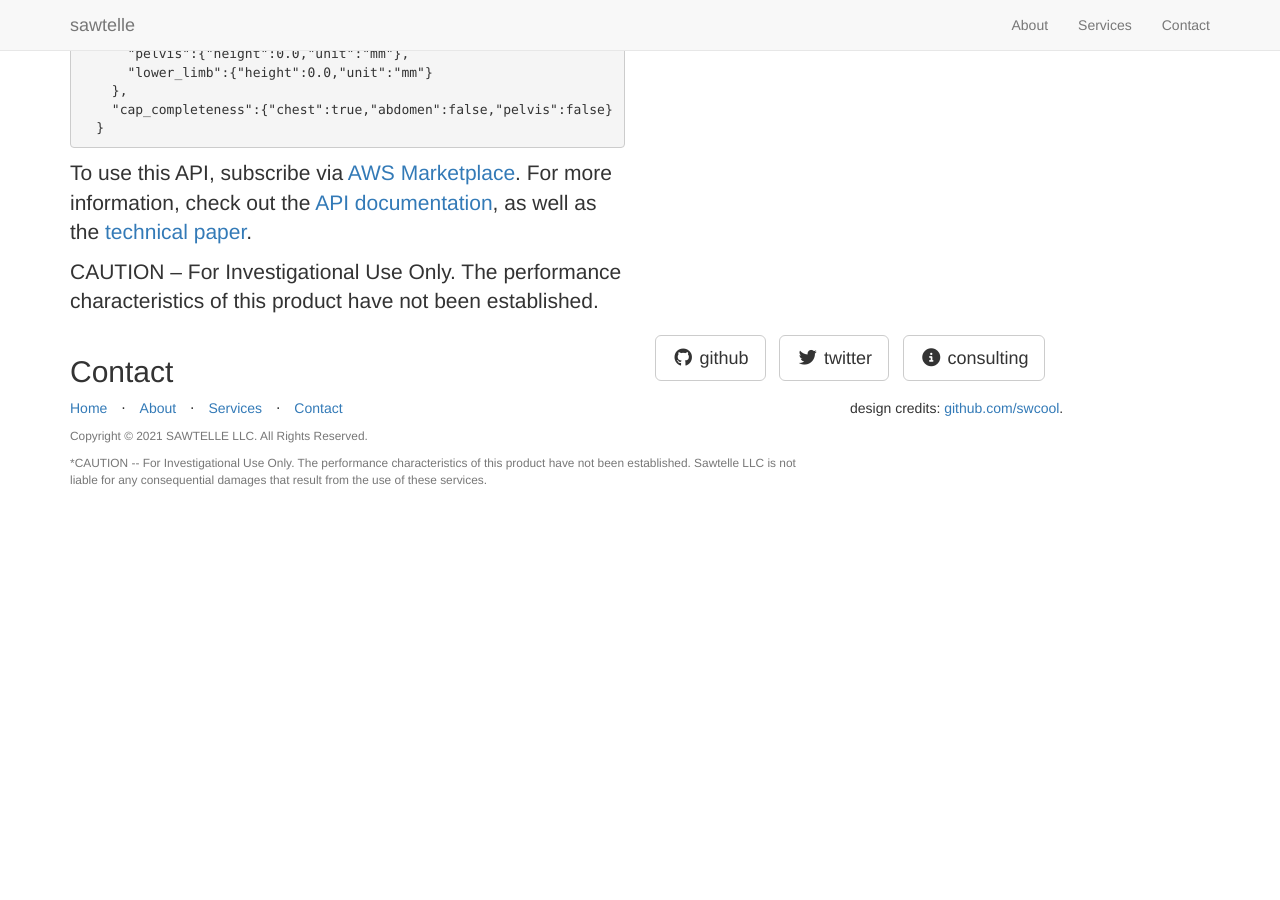
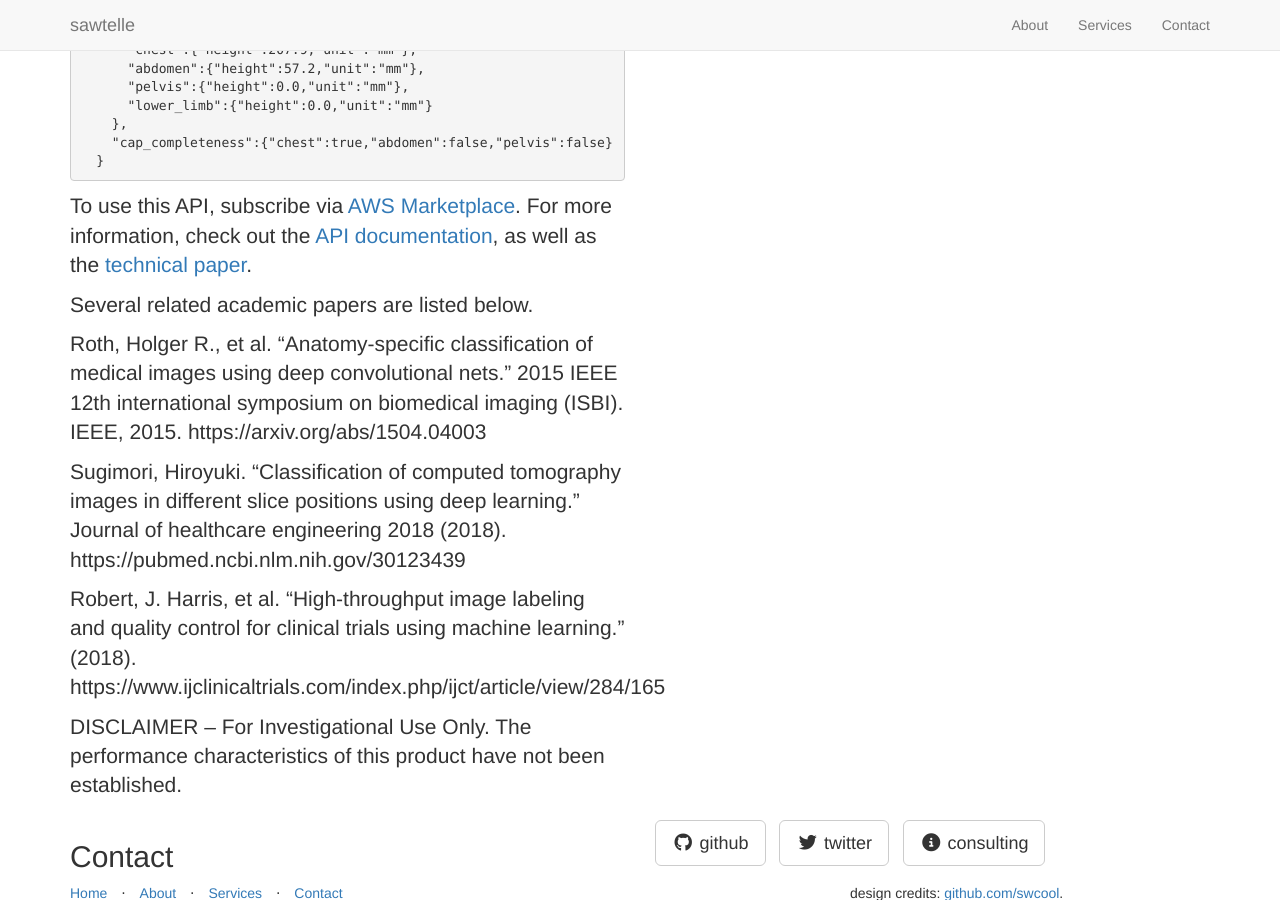
Before and after one commit to sawtellellc/sawtellellc.github.io, a Jekyll site: the page built from _posts/2021-10-01-services-3.markdown, in a window 1280 px wide and 900 px high, scrolled down 1461 px. Built offline with Jekyll 4.4.1, drawn with Linux system fonts in a browser that asks for light colours; nearby versions of some CDN libraries; some web fonts are replaced; library files that are not in the unit come from our copies; before the commit the page ends 1960 px from its top, so only the background shows below that; some of the changed text lies outside the part shown.

Commit message:
added references

```diff
--- a/_posts/2021-10-01-services-1.markdown
+++ b/_posts/2021-10-01-services-1.markdown
@@ -3,8 +3,9 @@ layout: default
 img: blank.png
 blank: blank.png
 category: Services
-title: Why Use Computer Vision API to Detect Body Parts in Medical Imaging?
+title: Why Use Computer Vision API to Perform Anatomy-specific Classification of Medical Images?
 description: |
 ---
 
+
 Medical image processing pipelines can be at times complex and resource intensive.  One basic yet critical step is selecting the scan of interest based on presence of anatomy.  When there are thousands and millions of images to analyze, manually selecting the scans of interest becomes very resource intensive.  To tackle this bottleneck, we created our flagship Computer Vision API which identifies human body parts in computed tomography (CT) scans - <a href="https://aws.amazon.com/marketplace/pp/prodview-wfdmcre64w564">available now in AWS Marketplace</a>.
--- a/_posts/2021-10-01-services-3.markdown
+++ b/_posts/2021-10-01-services-3.markdown
@@ -23,6 +23,15 @@ description: |
 
 To use this API, subscribe via [AWS Marketplace](https://aws.amazon.com/marketplace/pp/prodview-wfdmcre64w564).  For more information, check out the [API documentation](https://github.com/sawtellellc/apis/tree/main/ct-scan-body-part-detector/docs#api-lnk), as well as the [technical paper](https://github.com/sawtellellc/apis/tree/main/ct-scan-body-part-detector/docs#paper-lnk).
 
-CAUTION -- For Investigational Use Only. The performance characteristics of this product have not been established.
+Several related academic papers are listed below.
+
+Roth, Holger R., et al. "Anatomy-specific classification of medical images using deep convolutional nets." 2015 IEEE 12th international symposium on biomedical imaging (ISBI). IEEE, 2015. https://arxiv.org/abs/1504.04003
+
+Sugimori, Hiroyuki. "Classification of computed tomography images in different slice positions using deep learning." Journal of healthcare engineering 2018 (2018). https://pubmed.ncbi.nlm.nih.gov/30123439
+
+Robert, J. Harris, et al. "High-throughput image labeling and quality control for clinical trials using machine learning." (2018). https://www.ijclinicaltrials.com/index.php/ijct/article/view/284/165
+
+
+DISCLAIMER -- For Investigational Use Only. The performance characteristics of this product have not been established.
 
 [//]: # this is a comment
```
